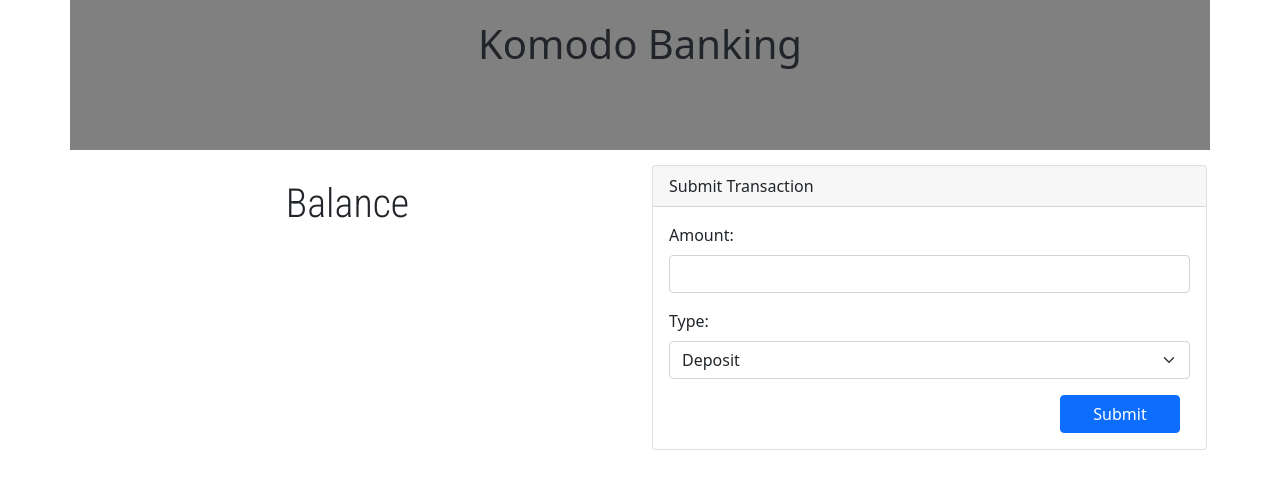
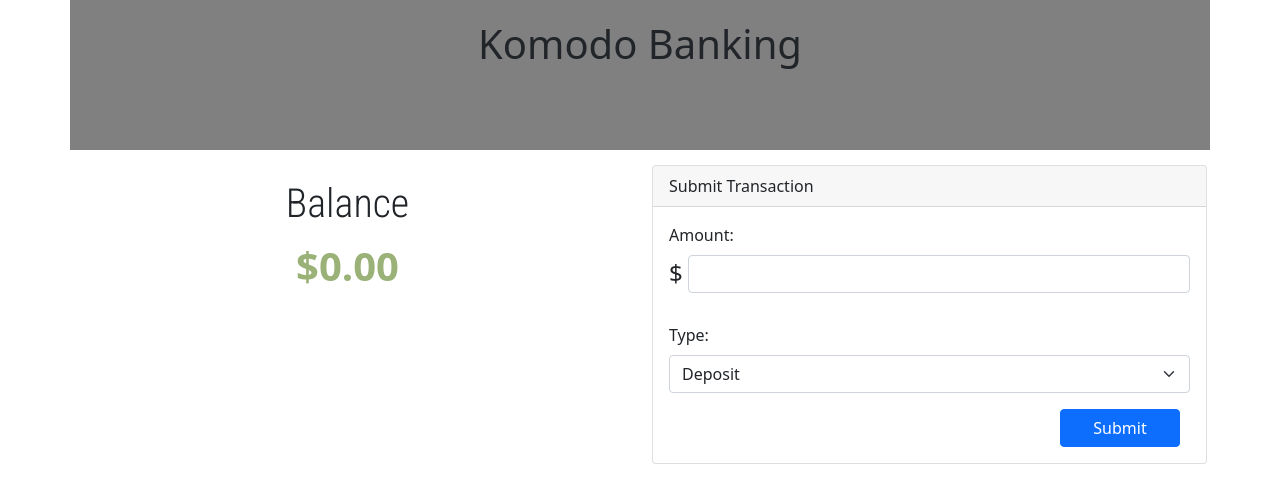
Before and after one commit to Mariabruner/bank_code_along, a plain HTML site: page index.html in a window 1280 px wide. Drawn offline with nearby package versions, Linux system fonts and the light colour scheme.

Commit message:
(finished wireframe of main section - Maria) Moving on to js to update DOM

```diff
--- a/index.html
+++ b/index.html
@@ -34,15 +34,17 @@
     <div class="row">
       <div class="col text-center">
         <h1 class="balance">Balance</h1>
+        <p id="account-balance">$0.00 </p>
       </div>
 
       <div class="col form-container">
-        <form class="card transaction-card">
+        <form class="card transaction-card" id="transaction-form">
           <div class="card-header">Submit Transaction</div>
           <div class="card-body">
             <div class="mb-3">
               <label for="amount" class="form-label">Amount:</label>
-              <input type="number" class="form-control" id="amount" name="amount">
+              <div id="amount-input"> <p>$</p><input type="number" class="form-control" id="amount" name="amount">
+              </div>
             </div>
             <div class="mb-3">
               <label for="transaction-type" class="form-label">Type:</label>
@@ -51,7 +53,7 @@
                 <option value="2">Withdraw</option>
               </select>
             </div>
-            <button type="submit" class="btn btn-primary transaction-button">Submit</button>
+            <button id="transaction-button" type="submit" class="btn btn-primary">Submit</button>
           </div>
         </form>
       </div>
--- a/index.js
+++ b/index.js
@@ -0,0 +1,9 @@
+let form = document.getElementById("transaction-form")
+
+form.onsubmit = (e) => {
+    console.log(e)
+    console.log(e.target["transaction-type"].value)
+    console.log(e.target.amount.value)
+
+    e.preventDefault()
+}
--- a/style.css
+++ b/style.css
@@ -14,6 +14,12 @@
     padding-top: 30px;
 }
 
+#account-balance {
+    color: #9AB278;
+    font-size: 40px;
+    font-weight: 700;
+}
+
 .form-container{
     padding: 15px;
 }
@@ -22,9 +28,24 @@
     margin-right: 20px;
 }
 
-.transaction-button{
+#transaction-button{
     float: right;
     max-width: 180px;
     min-width: 120px;
     margin-right: 10px;
 }
+
+#amount-input{
+    display: flex;
+}
+
+#amount-input p{
+    font-size: 24px;
+    font-weight: 400;
+}
+
+#amount {
+    display: inline-block;
+    margin-left: 5px;
+    height: 38px;
+}
```
